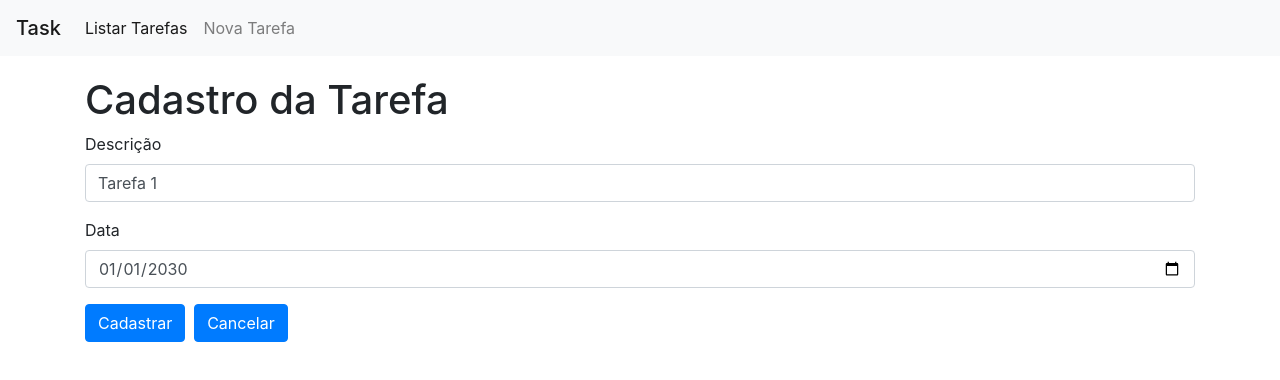
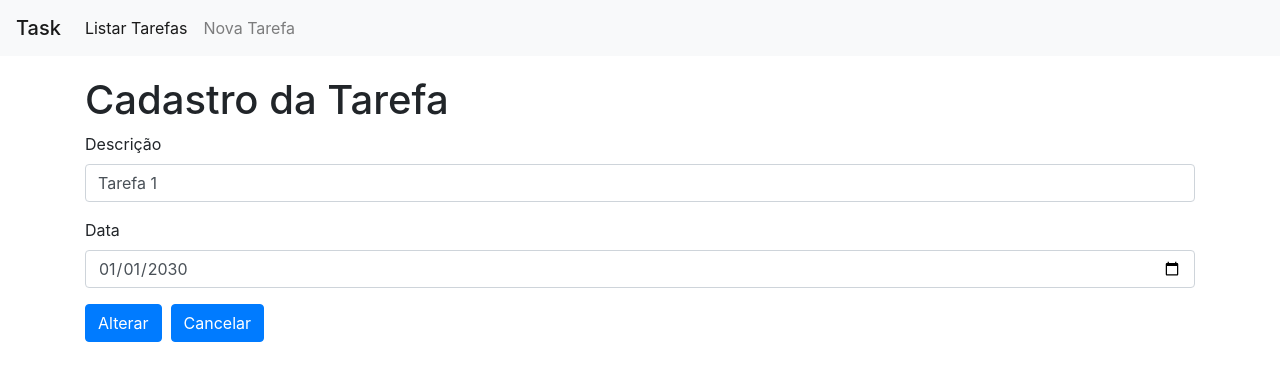
Before and after one commit to pelegrino/task, a React (Create React App) app in the folder task-frontend/: page /form/1 in a window 1280 px wide. Shown: the top 380 px of the page. Built offline with nearby package versions, Linux system fonts and the light colour scheme.

Commit message:
Alterando o nome do botão de acordo com a funcionalidade

```diff
--- a/task-frontend/src/components/TaskForm.js
+++ b/task-frontend/src/components/TaskForm.js
@@ -14,7 +14,8 @@
                 whenToDo: ""
             },
 
-            redirect: false
+            redirect: false,
+            buttonName: "Cadastrar"
         }
 
         this.onSubmitHandler = this.onSubmitHandler.bind(this);
@@ -25,7 +26,7 @@
         const editId = this.props.match.params.id;
         if (editId) {
             const task = TaskService.load(~~editId);
-            this.setState({ task: task });
+            this.setState({ task: task, buttonName: "Alterar" });
         }
     }
 
@@ -72,7 +73,7 @@
                             placeholder="Informe a data"
                             onChange={this.onInputChangeHandler} />
                     </div>
-                    <button type="submit" className="btn btn-primary">Cadastrar</button>
+                    <button type="submit" className="btn btn-primary">{this.state.buttonName}</button>
                     &nbsp;&nbsp;
                     <button type="button" className="btn btn-primary">Cancelar</button>
                 </form>
```
